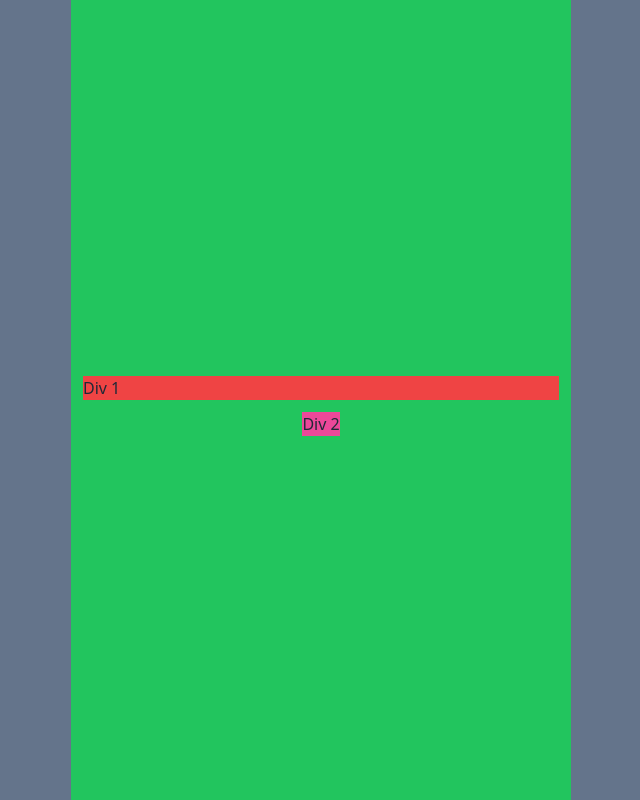
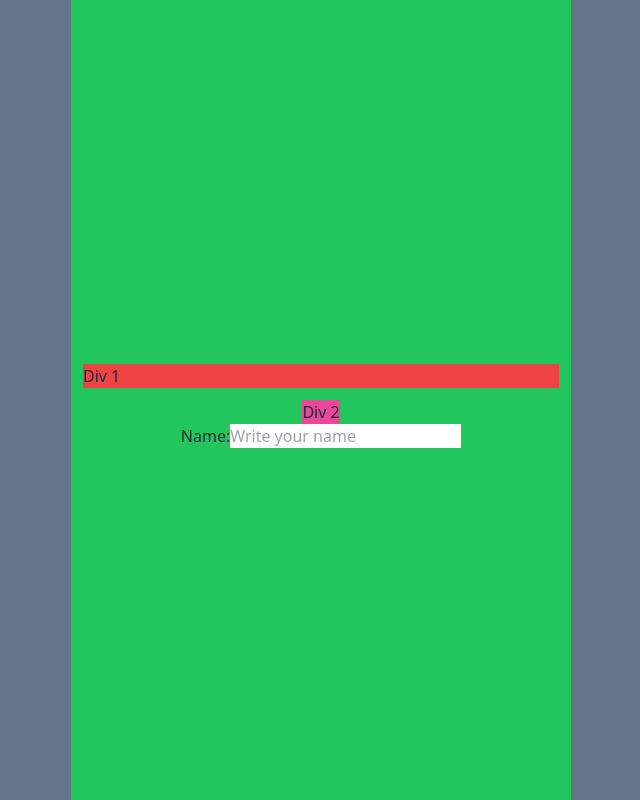
Before and after one commit to pathakHemanta/kiosk-check-in, a Next.js app: page /test in a window 1280 px wide. Shown: the whole page, without its empty margins (319-959 px from the left). Built offline with nearby package versions, Linux system fonts and the light colour scheme.

Commit message:
Centered the elements in index page

```diff
--- a/src/pages/index.js
+++ b/src/pages/index.js
@@ -33,7 +33,7 @@ export default function Home() {
         className="flex flex-col items-center max-w-sm"
         onSubmit={handleSubmit}
       >
-        <label>
+        <label className="w-full p-3">
           Name:
           <input
             type="text"
@@ -44,7 +44,7 @@ export default function Home() {
             onChange={handleNameChange}
           />
         </label>
-        <label>
+        <label className="w-full p-3">
           Host:
           <select
             value={selectedValue}
@@ -56,7 +56,7 @@ export default function Home() {
             <option value="option3">Option 3</option>
           </select>
         </label>
-        <label>
+        <label className="w-full p-3">
           Reason for Visit
           <input
             name="reason"
--- a/src/pages/test.js
+++ b/src/pages/test.js
@@ -1,10 +1,25 @@
 import React from "react";
+import { useState } from "react";
 
 const Test = () => {
+  const [name, setName] = useState();
+
+  function handleNameChange(event) {
+    setName(event.target.value);
+  }
   return (
     <div className="h-screen flex flex-col justify-center items-center w-[500px] m-auto bg-green-500 px-3">
       <div className="bg-red-500 w-full my-3">Div 1</div>
       <div className="bg-pink-500 ">Div 2</div>
+      <div className="bg-pink-500 ">{name}</div>
+      <label>
+        Name:
+        <input
+          value={name}
+          onChange={handleNameChange}
+          placeholder="Write your name"
+        ></input>
+      </label>
     </div>
   );
 };
```
